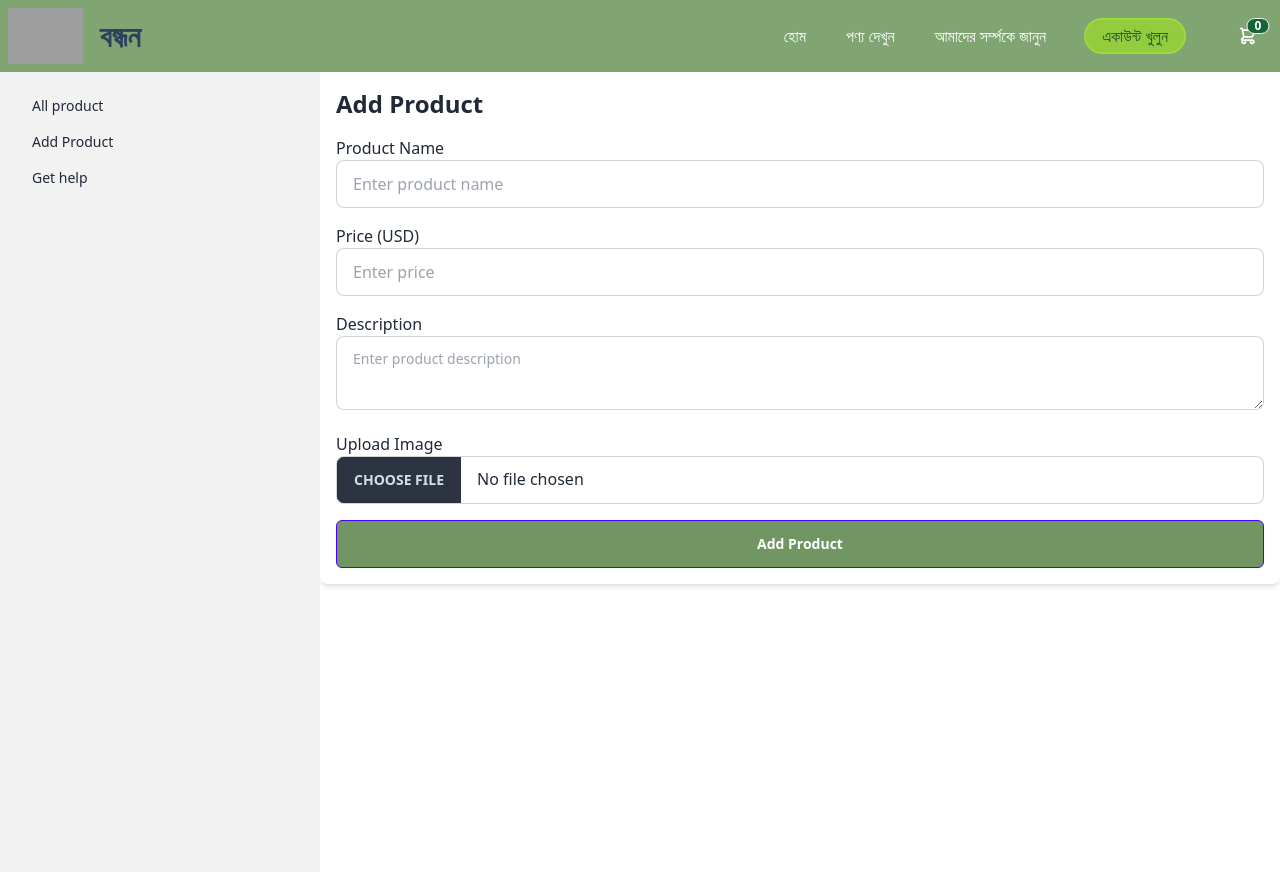
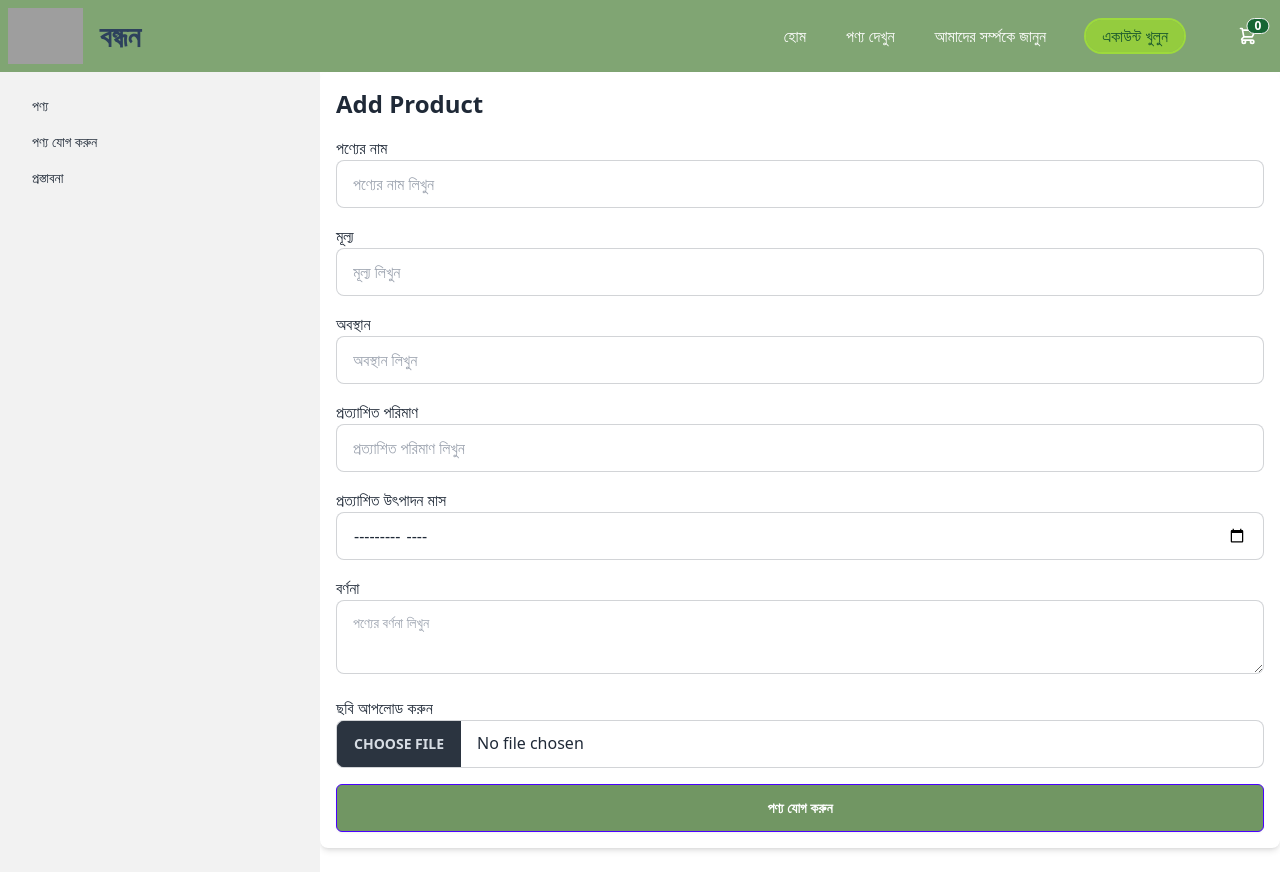
Before and after one commit to RahmanRakib9/Bondhon, a React (Vite) app in the folder client/: page /dashboard/add-product in a window 1280 px wide. Built offline with nearby package versions, Linux system fonts and the light colour scheme; grey boxes are pictures that could not be loaded.

Commit message:
polished

```diff
--- a/client/src/components/Navbar.jsx
+++ b/client/src/components/Navbar.jsx
@@ -1,9 +1,10 @@
 import { useContext } from 'react';
-import { Link } from 'react-router-dom';
+import { Link, useNavigate } from 'react-router-dom';
 import { AuthContext } from '../contexts/AuthContext';
 
 function Navbar() {
   const { authData } = useContext(AuthContext);
+  const router = useNavigate();
   return (
     <div className="navbar  space-x-10 bg-[#80a573]">
       <div className="flex-1">
@@ -104,7 +105,7 @@ function Navbar() {
 
             {authData.user.role === 'FARMER' && (
               <div>
-                <button className="btn-primary">Dashboard</button>
+                <button onClick={()=> router('/dashboard/products') } className="btn-primary">Dashboard</button>
               </div>
             )}
           </div>
--- a/client/src/components/Sidebar.jsx
+++ b/client/src/components/Sidebar.jsx
@@ -17,13 +17,13 @@ function Sidebar() {
           <ul className="menu bg-base-200 text-base-content min-h-full w-80 p-4">
             {/* Sidebar content here */}
             <li>
-              <Link to="/dashboard/products">All product</Link>
+              <Link to="/dashboard/products">পণ্য</Link>
             </li>
             <li>
-              <Link to="/dashboard/add-product">Add Product</Link>
+              <Link to="/dashboard/add-product">পণ্য যোগ করুন</Link>
             </li>
             <li>
-              <Link to="/dashboard/get-help">Get help</Link>
+              <Link to="/dashboard/get-help">প্রস্তাবনা</Link>
             </li>
           </ul>
         </div>
--- a/client/src/pages/dashboard/AddProduct.jsx
+++ b/client/src/pages/dashboard/AddProduct.jsx
@@ -1,29 +1,30 @@
 import React, { useState } from 'react';
 import Sidebar from '../../components/Sidebar';
+import apiClient from '../../config/axiosConfig';
 
 function AddProduct() {
   const [formData, setFormData] = useState({
     name: '',
     price: '',
-    description: '',
+    location: '',
     image: null,
+    expected_quantity: '',
+    expected_produce_month: '',
+    description: ''
   });
 
   const [error, setError] = useState(null);
 
-  const handleChange = e => {
+  const handleChange = (e) => {
     const { name, value, files } = e.target;
     if (name === 'image') {
-      // For file input
       setFormData({ ...formData, image: files[0] });
     } else {
-      // For text inputs
       setFormData({ ...formData, [name]: value });
     }
   };
 
-  // Handle form submission
-  const handleSubmit = async e => {
+  const handleSubmit = async (e) => {
     e.preventDefault();
     setError(null);
 
@@ -31,15 +32,16 @@ function AddProduct() {
       const formDataToSend = new FormData();
       formDataToSend.append('name', formData.name);
       formDataToSend.append('price', formData.price);
+      formDataToSend.append('location', formData.location);
+      formDataToSend.append('expected_quantity', formData.expected_quantity);
+      formDataToSend.append('expected_produce_month', formData.expected_produce_month);
       formDataToSend.append('description', formData.description);
+
       if (formData.image) {
         formDataToSend.append('image', formData.image);
       }
 
-      const res = await fetch('https://example.com/api/products', {
-        method: 'POST',
-        body: formDataToSend,
-      });
+      const res = await apiClient.post('/add-products',formDataToSend);
 
       if (!res.ok) {
         throw new Error(`Failed to add product: ${res.statusText}`);
@@ -49,7 +51,15 @@ function AddProduct() {
       console.log('Product added successfully:', data);
 
       // Reset form on successful submission
-      setFormData({ name: '', price: '', description: '', image: null });
+      setFormData({
+        name: '',
+        price: '',
+        location: '',
+        image: null,
+        expected_quantity: '',
+        expected_produce_month: '',
+        description: ''
+      });
       alert('Product added successfully!');
     } catch (err) {
       console.error('Error adding product:', err);
@@ -64,7 +74,6 @@ function AddProduct() {
       </div>
 
       <div>
-        {' '}
         <div className="p-4 bg-white shadow-md rounded-lg">
           <h2 className="text-2xl font-bold mb-4">Add Product</h2>
           {error && <p className="text-red-500 mb-4">{error}</p>}
@@ -72,7 +81,7 @@ function AddProduct() {
             {/* Product Name */}
             <div>
               <label htmlFor="name" className="block font-medium">
-                Product Name
+                পণ্যের নাম
               </label>
               <input
                 type="text"
@@ -80,7 +89,7 @@ function AddProduct() {
                 name="name"
                 value={formData.name}
                 onChange={handleChange}
-                placeholder="Enter product name"
+                placeholder="পণ্যের নাম লিখুন"
                 className="input input-bordered w-full"
                 required
               />
@@ -89,7 +98,7 @@ function AddProduct() {
             {/* Product Price */}
             <div>
               <label htmlFor="price" className="block font-medium">
-                Price (USD)
+                মূল্য
               </label>
               <input
                 type="number"
@@ -97,7 +106,57 @@ function AddProduct() {
                 name="price"
                 value={formData.price}
                 onChange={handleChange}
-                placeholder="Enter price"
+                placeholder="মূল্য লিখুন"
+                className="input input-bordered w-full"
+                required
+              />
+            </div>
+
+            {/* Product Location */}
+            <div>
+              <label htmlFor="location" className="block font-medium">
+                অবস্থান
+              </label>
+              <input
+                type="text"
+                id="location"
+                name="location"
+                value={formData.location}
+                onChange={handleChange}
+                placeholder="অবস্থান লিখুন"
+                className="input input-bordered w-full"
+                required
+              />
+            </div>
+
+            {/* Expected Quantity */}
+            <div>
+              <label htmlFor="expected_quantity" className="block font-medium">
+                প্রত্যাশিত পরিমাণ
+              </label>
+              <input
+                type="number"
+                id="expected_quantity"
+                name="expected_quantity"
+                value={formData.expected_quantity}
+                onChange={handleChange}
+                placeholder="প্রত্যাশিত পরিমাণ লিখুন"
+                className="input input-bordered w-full"
+                required
+              />
+            </div>
+
+            {/* Expected Produce Month */}
+            <div>
+              <label htmlFor="expected_produce_month" className="block font-medium">
+                প্রত্যাশিত উৎপাদন মাস
+              </label>
+              <input
+                type="month"
+                id="expected_produce_month"
+                name="expected_produce_month"
+                value={formData.expected_produce_month}
+                onChange={handleChange}
                 className="input input-bordered w-full"
                 required
               />
@@ -106,14 +165,14 @@ function AddProduct() {
             {/* Product Description */}
             <div>
               <label htmlFor="description" className="block font-medium">
-                Description
+                বর্ণনা
               </label>
               <textarea
                 id="description"
                 name="description"
                 value={formData.description}
                 onChange={handleChange}
-                placeholder="Enter product description"
+                placeholder="পণ্যের বর্ণনা লিখুন"
                 className="textarea textarea-bordered w-full"
                 required
               />
@@ -122,7 +181,7 @@ function AddProduct() {
             {/* Product Image */}
             <div>
               <label htmlFor="image" className="block font-medium">
-                Upload Image
+                ছবি আপলোড করুন
               </label>
               <input
                 type="file"
@@ -136,7 +195,7 @@ function AddProduct() {
 
             {/* Submit Button */}
             <button type="submit" className="btn btn-primary w-full">
-              Add Product
+              পণ্য যোগ করুন
             </button>
           </form>
         </div>
```
